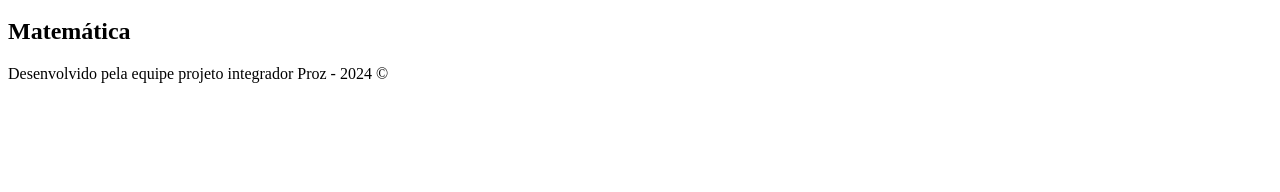
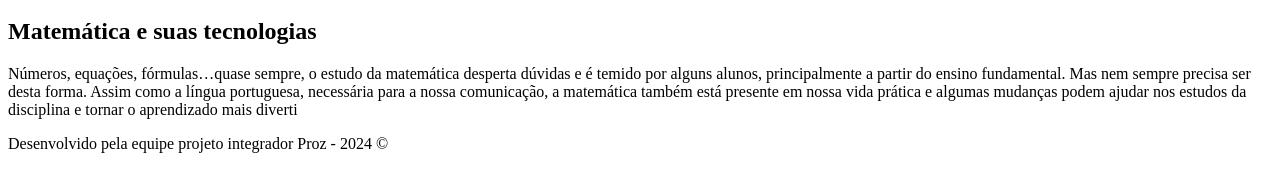
Before and after one commit to maurijr97/projeto-educacao-enem, a plain HTML site: page matematica.html in a window 1280 px wide. Shown: the part 350-542 px from the top of the page. Drawn offline with Linux system fonts and the light colour scheme.

Commit message:
Adicionando textos a página de matemática

```diff
--- a/matematica.html
+++ b/matematica.html
@@ -38,7 +38,9 @@
 
     <main>
       <section>
-        <h1 class="apresentacao__conteudo__titulo">Matemática</h1>
+        <h1 class="apresentacao__conteudo__titulo">Matemática e suas tecnologias</h1>
+        <p>Números, equações, fórmulas…quase sempre, o estudo da matemática desperta dúvidas e é temido por alguns alunos, principalmente a partir do ensino fundamental. Mas nem sempre precisa ser desta forma.
+          Assim como a língua portuguesa, necessária para a nossa comunicação, a matemática também está presente em nossa vida prática e algumas mudanças podem ajudar nos estudos da disciplina e tornar o aprendizado mais diverti</p>
       </section>
     </main>
     <footer class="rodape__pagina">
```
